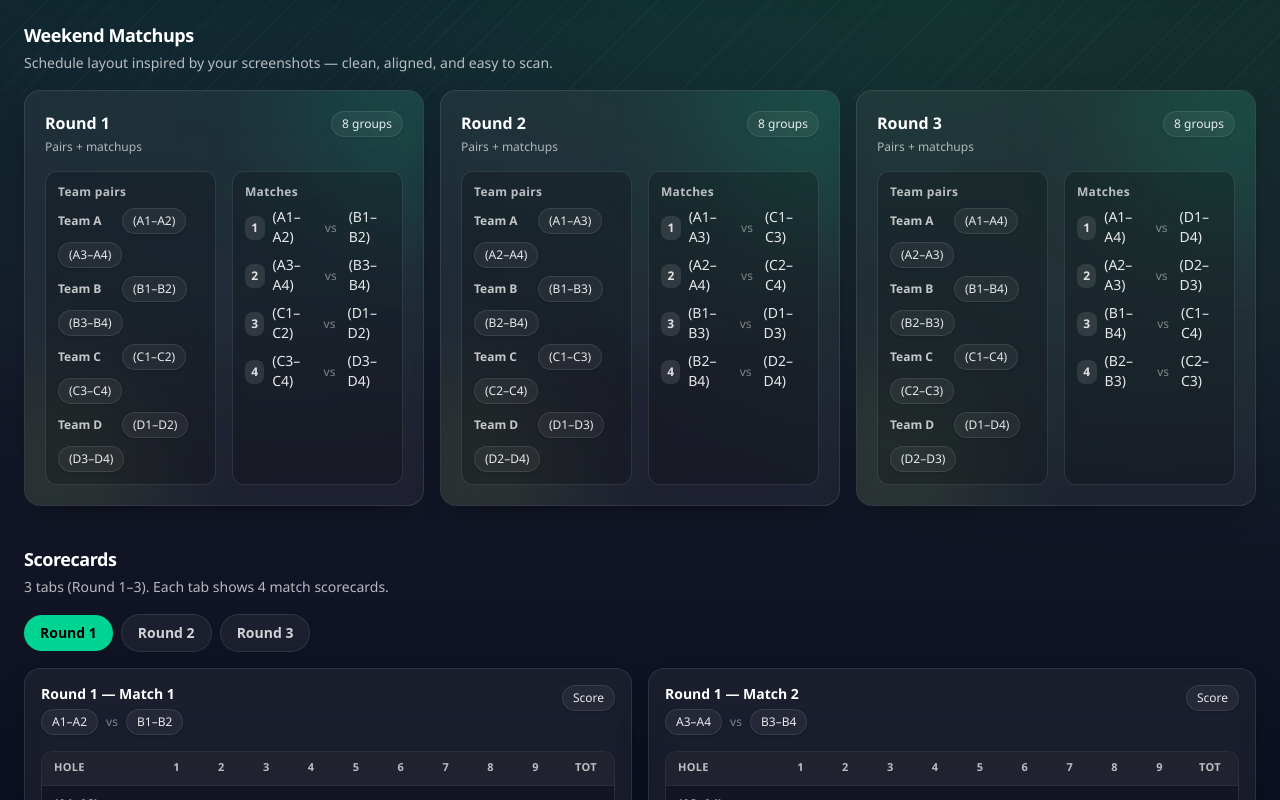
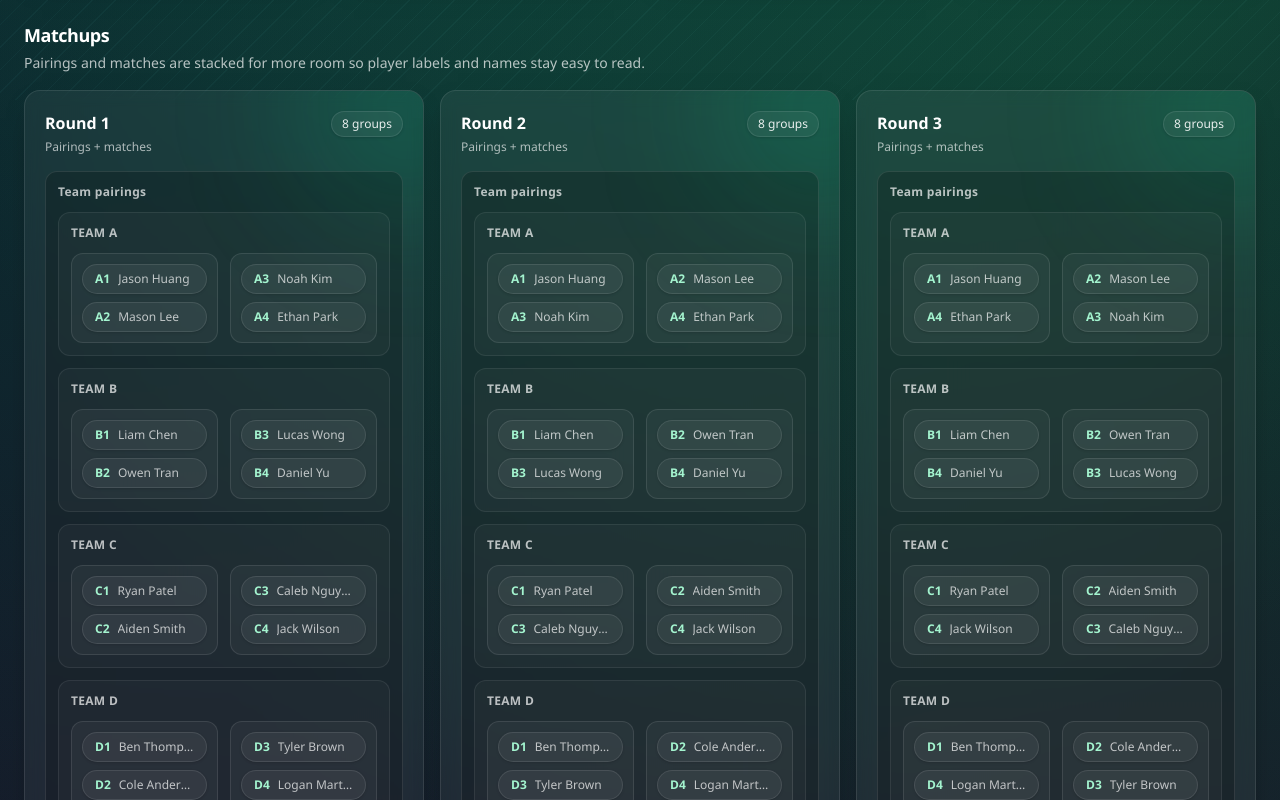
Before and after one commit to asianthejason/CBI, a Next.js app: page / in a window 1280 px wide. Shown: the part 700-1500 px from the top of the page. Built offline with nearby package versions, Linux system fonts and the light colour scheme.

Commit message:
edited match up

```diff
--- a/src/app/page.tsx
+++ b/src/app/page.tsx
@@ -3,6 +3,49 @@
 import { useEffect, useMemo, useState } from "react";
 
 type Pair = [string, string];
+
+const playerNames: Record<string, string> = {
+  A1: "Jason Huang",
+  A2: "Mason Lee",
+  A3: "Noah Kim",
+  A4: "Ethan Park",
+  B1: "Liam Chen",
+  B2: "Owen Tran",
+  B3: "Lucas Wong",
+  B4: "Daniel Yu",
+  C1: "Ryan Patel",
+  C2: "Aiden Smith",
+  C3: "Caleb Nguyen",
+  C4: "Jack Wilson",
+  D1: "Ben Thompson",
+  D2: "Cole Anderson",
+  D3: "Tyler Brown",
+  D4: "Logan Martin",
+};
+
+function getPlayerName(label: string) {
+  return playerNames[label] ?? `Player ${label}`;
+}
+
+function PlayerBadge({ label }: { label: string }) {
+  return (
+    <div className="inline-flex min-w-0 items-center gap-2 rounded-full border border-white/10 bg-white/5 px-3 py-1.5 text-xs text-white/90 shadow-sm">
+      <span className="font-semibold text-emerald-200">{label}</span>
+      <span className="truncate text-white/70">{getPlayerName(label)}</span>
+    </div>
+  );
+}
+
+function PairStack({ pair }: { pair: Pair }) {
+  return (
+    <div className="rounded-xl border border-white/10 bg-white/[0.04] p-2.5">
+      <div className="flex flex-col gap-2">
+        <PlayerBadge label={pair[0]} />
+        <PlayerBadge label={pair[1]} />
+      </div>
+    </div>
+  );
+}
 
 type RoundSchedule = {
   roundLabel: "Round 1" | "Round 2" | "Round 3";
@@ -126,51 +169,54 @@ function MatchupsRoundCard({ round }: { round: RoundSchedule }) {
       <div className="relative flex items-start justify-between gap-4">
         <div>
           <div className="text-base font-semibold text-white">{round.roundLabel}</div>
-          <div className="mt-1 text-xs text-white/65">Pairs + matchups</div>
+          <div className="mt-1 text-xs text-white/65">Pairings + matches</div>
         </div>
         <Pill>8 groups</Pill>
       </div>
 
-      <div className="relative mt-4 grid gap-4 lg:grid-cols-2">
+      <div className="relative mt-4 flex flex-col gap-4">
         <div className="rounded-xl border border-white/10 bg-black/20 p-3">
-          <div className="mb-2 text-xs font-semibold tracking-wide text-white/70">
-            Team pairs
+          <div className="mb-3 text-xs font-semibold tracking-wide text-white/70">
+            Team pairings
           </div>
-          <div className="flex flex-col gap-2 text-sm">
+          <div className="flex flex-col gap-3">
             {(
               ["A", "B", "C", "D"] as const
             ).map((t) => (
-              <div key={t} className="flex flex-wrap items-center gap-2">
-                <span className="w-14 text-xs font-semibold text-white/75">
+              <div key={t} className="rounded-xl border border-white/8 bg-white/[0.03] p-3">
+                <div className="mb-3 text-xs font-semibold uppercase tracking-wide text-white/70">
                   Team {t}
-                </span>
-                {round.teamPairs[t].map((p) => (
-                  <Pill key={`${t}-${p[0]}-${p[1]}`}>{`(${p[0]}–${p[1]})`}</Pill>
-                ))}
+                </div>
+                <div className="grid gap-3 md:grid-cols-2">
+                  {round.teamPairs[t].map((p) => (
+                    <PairStack key={`${t}-${p[0]}-${p[1]}`} pair={p} />
+                  ))}
+                </div>
               </div>
             ))}
           </div>
         </div>
 
         <div className="rounded-xl border border-white/10 bg-black/20 p-3">
-          <div className="mb-2 text-xs font-semibold tracking-wide text-white/70">
+          <div className="mb-3 text-xs font-semibold tracking-wide text-white/70">
             Matches
           </div>
-          <ol className="flex flex-col gap-2">
+          <ol className="flex flex-col gap-3">
             {round.matches.map((m) => (
-              <li key={m.id} className="flex items-center justify-between gap-3">
-                <div className="flex items-center gap-2">
+              <li key={m.id} className="rounded-xl border border-white/8 bg-white/[0.03] p-3">
+                <div className="mb-3 flex items-center gap-2">
                   <span className="inline-flex h-6 w-6 items-center justify-center rounded-lg bg-white/10 text-xs font-semibold text-white/85">
                     {m.id}
                   </span>
-                  <span className="text-sm text-white/90">
-                    ({m.left[0]}–{m.left[1]})
-                  </span>
+                  <span className="text-sm font-semibold text-white/90">Match {m.id}</span>
                 </div>
-                <span className="text-xs text-white/45">vs</span>
-                <span className="text-sm text-white/90">
-                  ({m.right[0]}–{m.right[1]})
-                </span>
+                <div className="grid gap-3 lg:grid-cols-[1fr_auto_1fr] lg:items-center">
+                  <PairStack pair={m.left} />
+                  <div className="text-center text-xs font-semibold uppercase tracking-[0.2em] text-white/40">
+                    vs
+                  </div>
+                  <PairStack pair={m.right} />
+                </div>
               </li>
             ))}
           </ol>
@@ -435,8 +481,8 @@ export default function Home() {
         {/* MATCHUPS */}
         <section className="flex flex-col gap-4">
           <SectionTitle
-            title="Weekend Matchups"
-            subtitle="Schedule layout inspired by your screenshots — clean, aligned, and easy to scan."
+            title="Matchups"
+            subtitle="Pairings and matches are stacked for more room so player labels and names stay easy to read."
           />
           <div className="grid gap-4 lg:grid-cols-3">
             {rounds.map((r) => (
```
